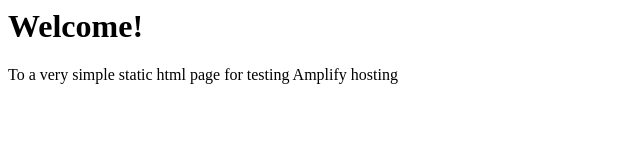
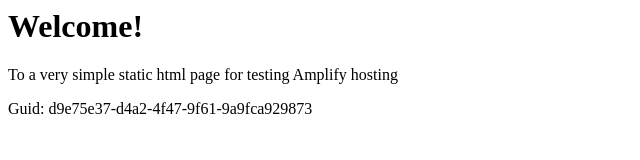
Before and after one commit to aws-aemilia-yul/Github-PR-Commit-Integration-Test-DoNotTouch-GitH-MJCD6L4M-v1-prod-ca-central-1, a website: page src/index.html in a window 1280 px wide. Shown: the whole page, without its empty margins (0-640 px from the left). Drawn offline with Linux system fonts and the light colour scheme.

Commit message:
commit from integ tests

```diff
--- a/src/index.html
+++ b/src/index.html
@@ -1,3 +1,5 @@
+
+
 <html lang="en">
 
 <head>
@@ -10,6 +12,6 @@
 <body>
     <h1>Welcome!</h1>
     <p>To a very simple static html page for testing Amplify hosting</p>
-</body>
+    <p>Guid: d9e75e37-d4a2-4f47-9f61-9a9fca929873</p></body>
 
 </html>
```
